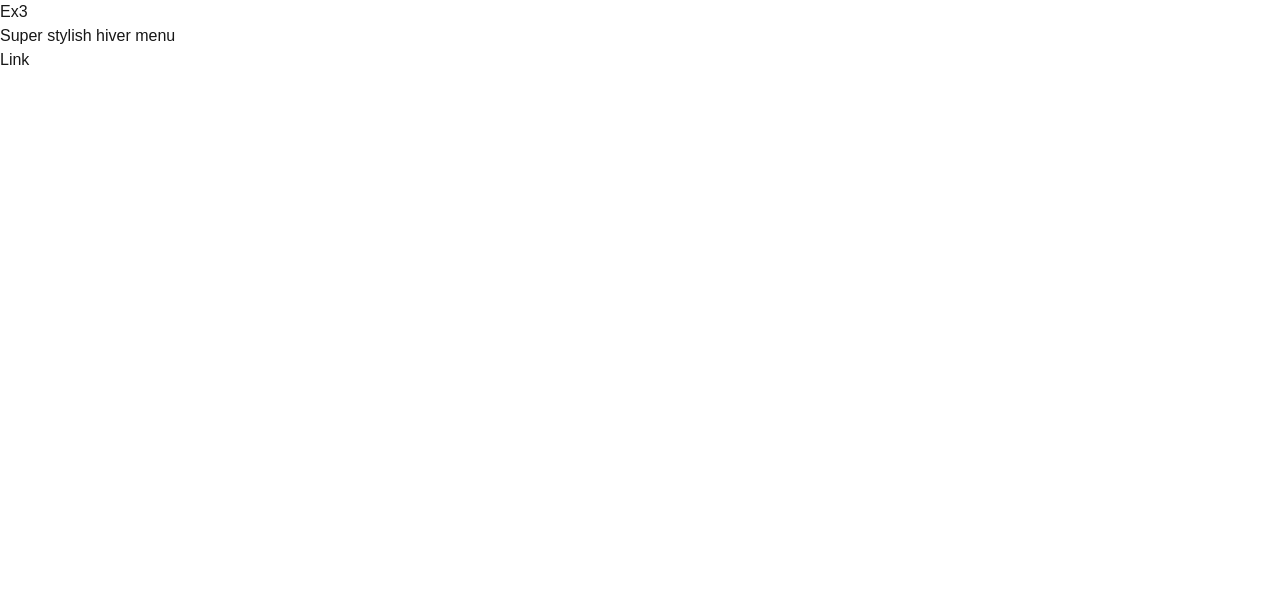
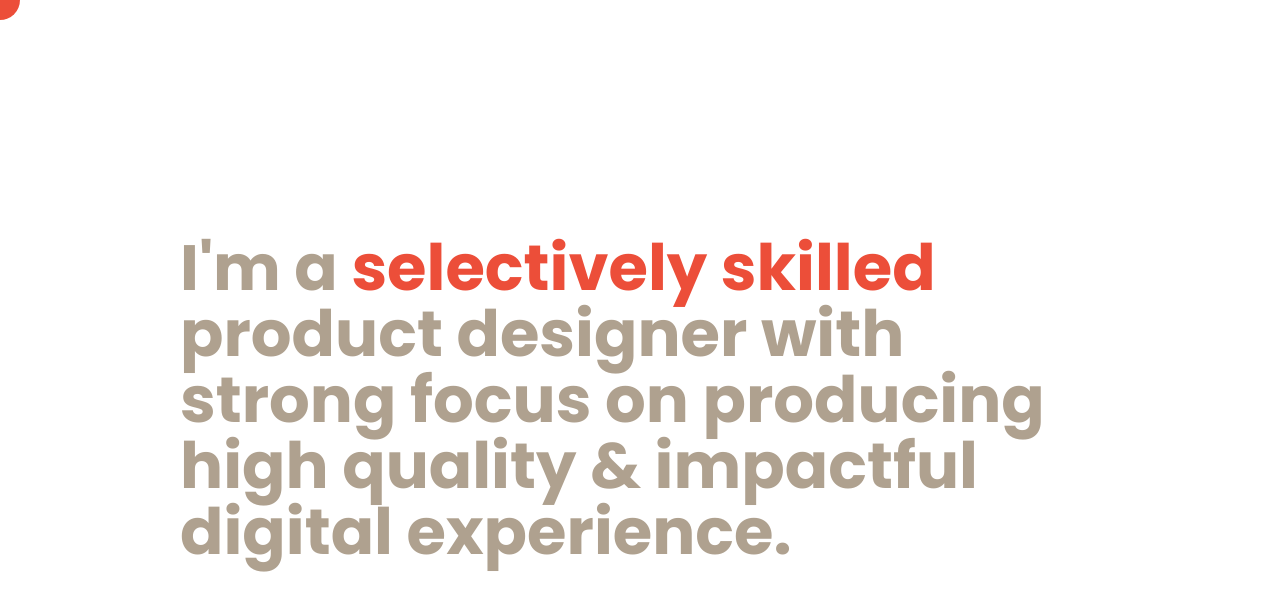
Before and after one commit to dabielf/experiments-next, a Next.js app: page /experiments/ex3 in a window 1280 px wide. Shown: the top 610 px of the page. Built offline with nearby package versions, Linux system fonts and the light colour scheme.

Commit message:
ex3 masked text

```diff
--- a/src/app/experiments/ex2/page.tsx
+++ b/src/app/experiments/ex2/page.tsx
@@ -27,7 +27,9 @@
 function Nav() {
 	return (
 		<nav className="fixed left-0 top-0 right-0 z-50 flex items-center justify-between px-6 py-3 text-white">
-			<SiSpacex className="text-3xl" />
+			<a href="/">
+				<SiSpacex className="text-3xl" />
+			</a>
 			<button
 				onClick={() => {
 					document.getElementById("launch-schedule")?.scrollIntoView({
@@ -50,7 +52,7 @@
 			className="w-full relative"
 			style={{ height: `calc(${SECTION_HEIGHT}px + 100vh)` }}
 		>
-			<div className="absolute top-[100px] left-1/2 -translate-x-1/2 -translate-y-1/2 text-3xl text-zinc-400 flex gap-2 items-center justify-center">
+			<div className="absolute top-[100px] left-1/2 -translate-x-1/2 -translate-y-1/2 text-3xl text-zinc-400 flex gap-2 items-center justify-center font-semibold">
 				SCROLL ME <FaArrowDown />
 			</div>
 			<CenterImage />
--- /dev/null
+++ b/src/app/experiments/ex3/page.module.css
@@ -0,0 +1,33 @@
+.main {
+	height: 100vh;
+
+	.mask,
+	.body {
+		width: 100%;
+		height: 100%;
+		display: flex;
+		align-items: center;
+		justify-content: center;
+		color: #afa18f;
+		font-size: 64px;
+		line-height: 66px;
+		cursor: default;
+
+		p {
+			width: 1000px;
+			padding: 40px;
+		}
+		span {
+			color: #ec4e39;
+		}
+	}
+
+	.mask {
+		mask-image: url("../../../../public/mask.svg");
+		mask-repeat: no-repeat;
+		mask-size: 40px;
+		background: #ec4e39;
+		position: absolute;
+		color: black;
+	}
+}
--- a/src/app/experiments/ex3/page.tsx
+++ b/src/app/experiments/ex3/page.tsx
@@ -1,11 +1,51 @@
-export default function Ex3() {
+"use client";
+import styles from "./page.module.css";
+import { Poppins } from "next/font/google";
+import { useState } from "react";
+import { motion } from "framer-motion";
+import useMousePosition from "@/hooks/useMousePosition";
+
+const poppins = Poppins({
+	subsets: ["latin"],
+	display: "swap",
+	weight: "700",
+});
+
+export default function Home() {
+	const [isHovered, setIsHovered] = useState(false);
+	const { x, y } = useMousePosition();
+	const size = isHovered ? 400 : 40;
+
 	return (
-		<div>
-			<h1>Ex3</h1>
-			<p>Super stylish hiver menu</p>
-			<a href="https://www.youtube.com/watch?v=OpadDVCep_w&ab_channel=OlivierLarose">
-				Link
-			</a>
-		</div>
+		<main className={styles.main}>
+			<motion.div
+				className={styles.mask}
+				animate={{
+					WebkitMaskPosition: `${x - size / 2}px ${y - size / 2}px`,
+					WebkitMaskSize: `${size}px`,
+				}}
+				transition={{ type: "tween", ease: "backOut", duration: 0.5 }}
+			>
+				<p
+					className={poppins.className}
+					onMouseEnter={() => {
+						setIsHovered(true);
+					}}
+					onMouseLeave={() => {
+						setIsHovered(false);
+					}}
+				>
+					A visual designer - with skills that haven't been replaced by A.I
+					(yet) - making good shit only if the paycheck is equally good.
+				</p>
+			</motion.div>
+
+			<div className={styles.body}>
+				<p className={poppins.className}>
+					I'm a <span>selectively skilled</span> product designer with strong
+					focus on producing high quality & impactful digital experience.
+				</p>
+			</div>
+		</main>
 	);
 }
--- /dev/null
+++ b/src/hooks/useMousePosition.ts
@@ -0,0 +1,19 @@
+import { useState, useEffect } from "react";
+
+const useMousePosition = () => {
+	const [mousePosition, setMousePosition] = useState({ x: 0, y: 0 });
+
+	const updateMousePosition = (e) => {
+		setMousePosition({ x: e.clientX, y: e.clientY });
+	};
+
+	useEffect(() => {
+		window.addEventListener("mousemove", updateMousePosition);
+
+		return () => window.removeEventListener("mousemove", updateMousePosition);
+	});
+
+	return mousePosition;
+};
+
+export default useMousePosition;
```
Also changed, not shown: public/mask.svg (added).
